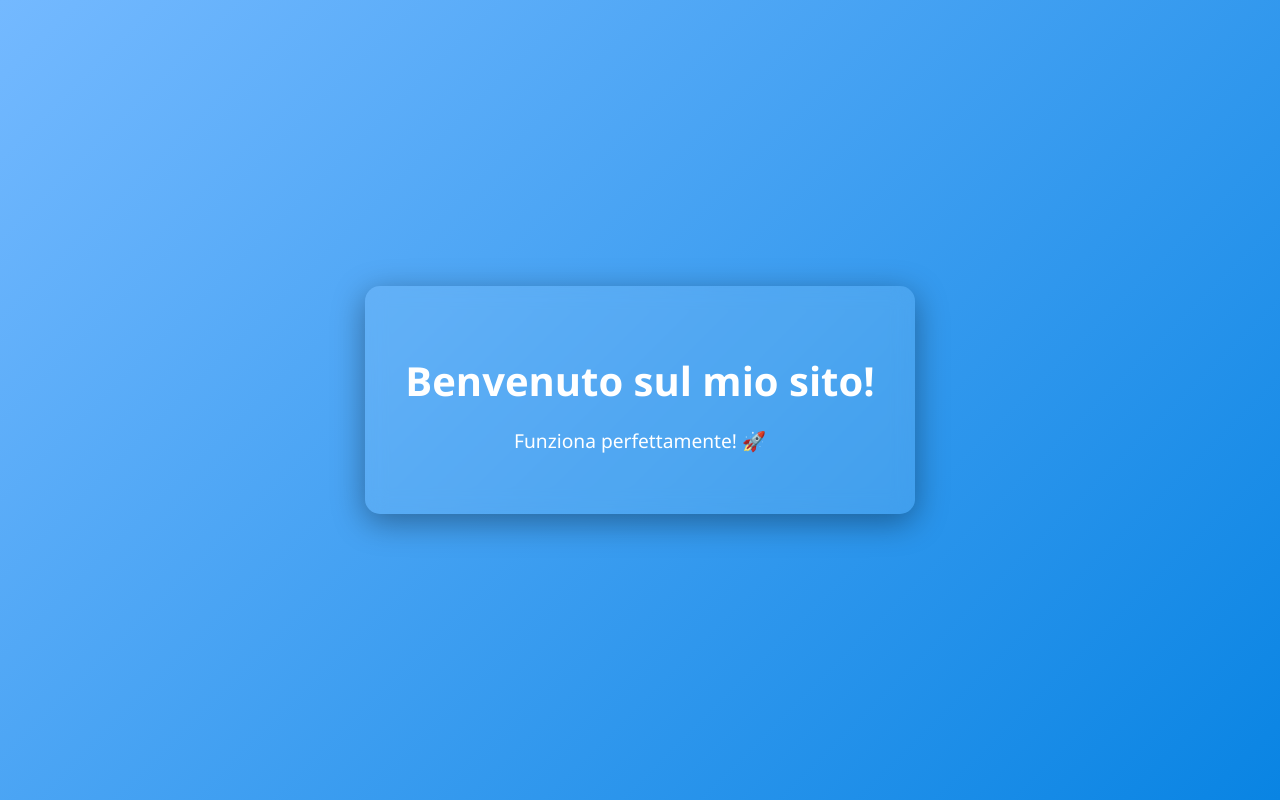
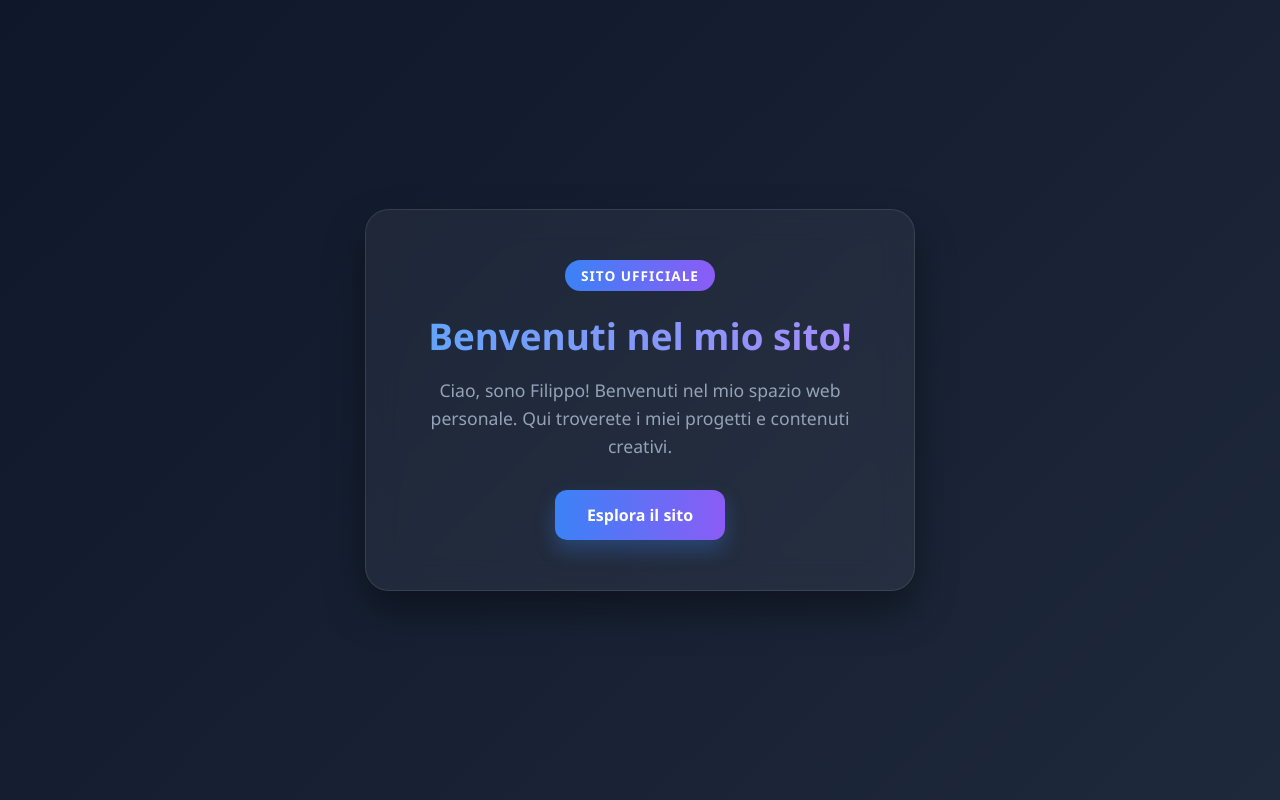
Before and after one commit to filippomendoza/mio-sito, a plain HTML site: page index.html in a window 1280 px wide. Drawn offline with Linux system fonts and the light colour scheme.

Commit message:
Revamp index.html with new design and content

```diff
--- a/index.html
+++ b/index.html
@@ -3,39 +3,107 @@
 <head>
     <meta charset="UTF-8">
     <meta name="viewport" content="width=device-width, initial-scale=1.0">
-    <title>Il mio sito web</title>
+    <title>Sito di Filippo</title>
     <style>
+        * {
+            margin: 0;
+            padding: 0;
+            box-sizing: border-box;
+            font-family: 'Segoe UI', Tahoma, Geneva, Verdana, sans-serif;
+        }
+
         body {
-            font-family: 'Segoe UI', Tahoma, Geneva, Verdana, sans-serif;
-            background: linear-gradient(135deg, #74b9ff, #0984e3);
-            color: white;
+            background: linear-gradient(135deg, #0f172a, #1e293b);
+            color: #f8fafc;
+            min-height: 100vh;
             display: flex;
+            flex-direction: column;
             justify-content: center;
             align-items: center;
-            height: 100vh;
-            margin: 0;
+            padding: 20px;
+        }
+
+        .card {
+            background: rgba(255, 255, 255, 0.05);
+            backdrop-filter: blur(16px);
+            -webkit-backdrop-filter: blur(16px);
+            border: 1px solid rgba(255, 255, 255, 0.1);
+            border-radius: 24px;
+            padding: 50px 40px;
+            max-width: 550px;
+            width: 100%;
             text-align: center;
+            box-shadow: 0 20px 40px rgba(0, 0, 0, 0.4);
+            animation: fadeIn 1s ease-in-out;
         }
-        .container {
-            background: rgba(255, 255, 255, 0.1);
-            padding: 40px;
-            border-radius: 15px;
-            backdrop-filter: blur(10px);
-            box-shadow: 0 8px 32px 0 rgba(0, 0, 0, 0.37);
+
+        .badge {
+            background: linear-gradient(90deg, #3b82f6, #8b5cf6);
+            color: white;
+            font-size: 0.85rem;
+            font-weight: 600;
+            padding: 6px 16px;
+            border-radius: 20px;
+            text-transform: uppercase;
+            letter-spacing: 1px;
+            display: inline-block;
+            margin-bottom: 20px;
         }
+
         h1 {
-            margin-bottom: 10px;
-            font-size: 2.5rem;
+            font-size: 2.3rem;
+            font-weight: 700;
+            margin-bottom: 15px;
+            background: linear-gradient(to right, #60a5fa, #a78bfa);
+            -webkit-background-clip: text;
+            -webkit-text-fill-color: transparent;
         }
+
         p {
-            font-size: 1.2rem;
+            color: #94a3b8;
+            font-size: 1.1rem;
+            line-height: 1.6;
+            margin-bottom: 30px;
+        }
+
+        .btn {
+            display: inline-block;
+            background: linear-gradient(90deg, #3b82f6, #8b5cf6);
+            color: white;
+            text-decoration: none;
+            padding: 14px 32px;
+            border-radius: 12px;
+            font-weight: 600;
+            font-size: 1rem;
+            transition: all 0.3s ease;
+            box-shadow: 0 10px 20px rgba(59, 130, 246, 0.3);
+        }
+
+        .btn:hover {
+            transform: translateY(-3px);
+            box-shadow: 0 15px 25px rgba(139, 92, 246, 0.4);
+        }
+
+        @keyframes fadeIn {
+            from {
+                opacity: 0;
+                transform: translateY(20px);
+            }
+            to {
+                opacity: 1;
+                transform: translateY(0);
+            }
         }
     </style>
 </head>
 <body>
-    <div class="container">
-        <h1>Benvenuto sul mio sito!</h1>
-        <p>Funziona perfettamente! 🚀</p>
+
+    <div class="card">
+        <span class="badge">Sito Ufficiale</span>
+        <h1>Benvenuti nel mio sito!</h1>
+        <p>Ciao, sono Filippo! Benvenuti nel mio spazio web personale. Qui troverete i miei progetti e contenuti creativi.</p>
+        <a href="#" class="btn">Esplora il sito</a>
     </div>
+
 </body>
 </html>
```
